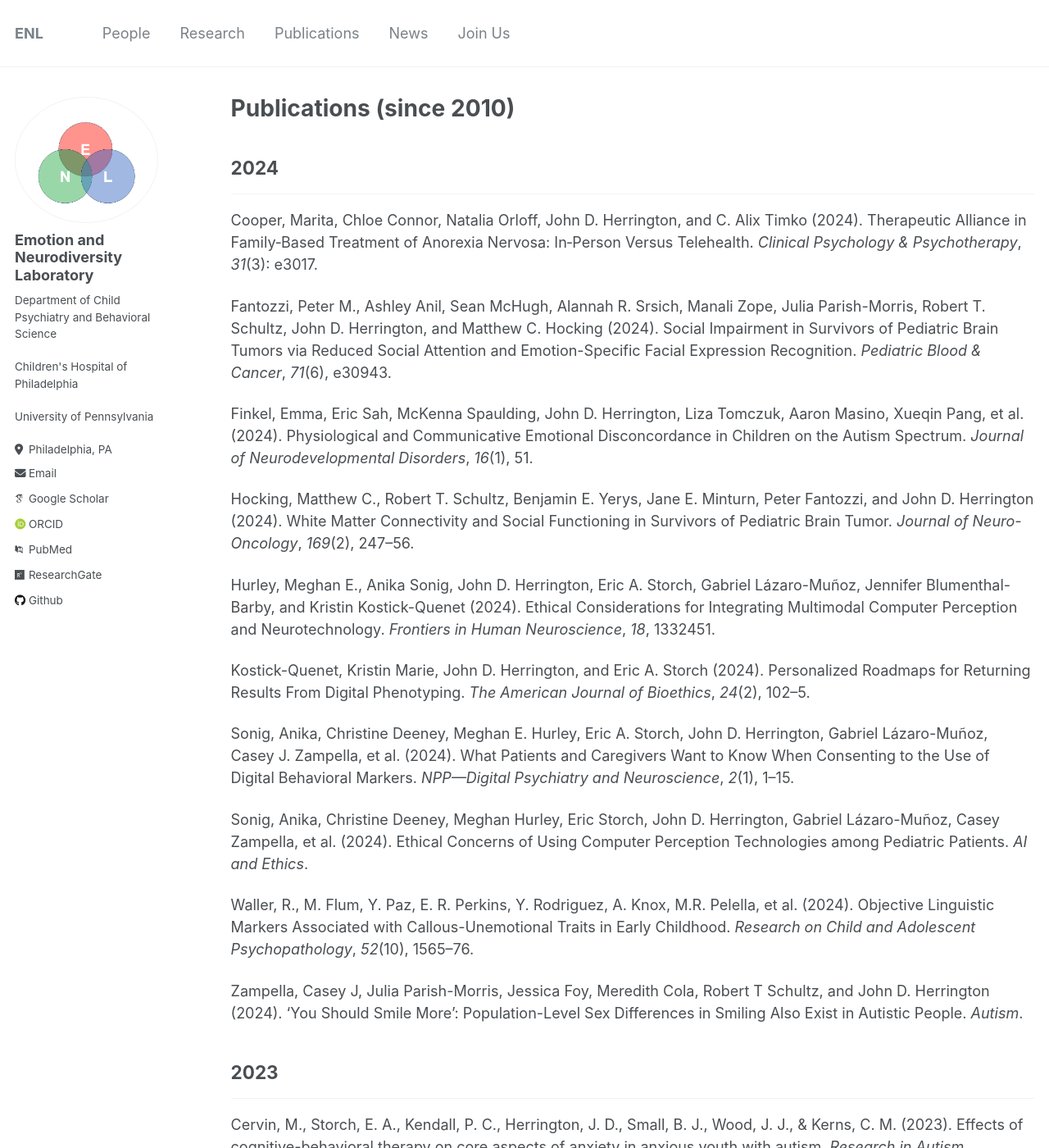
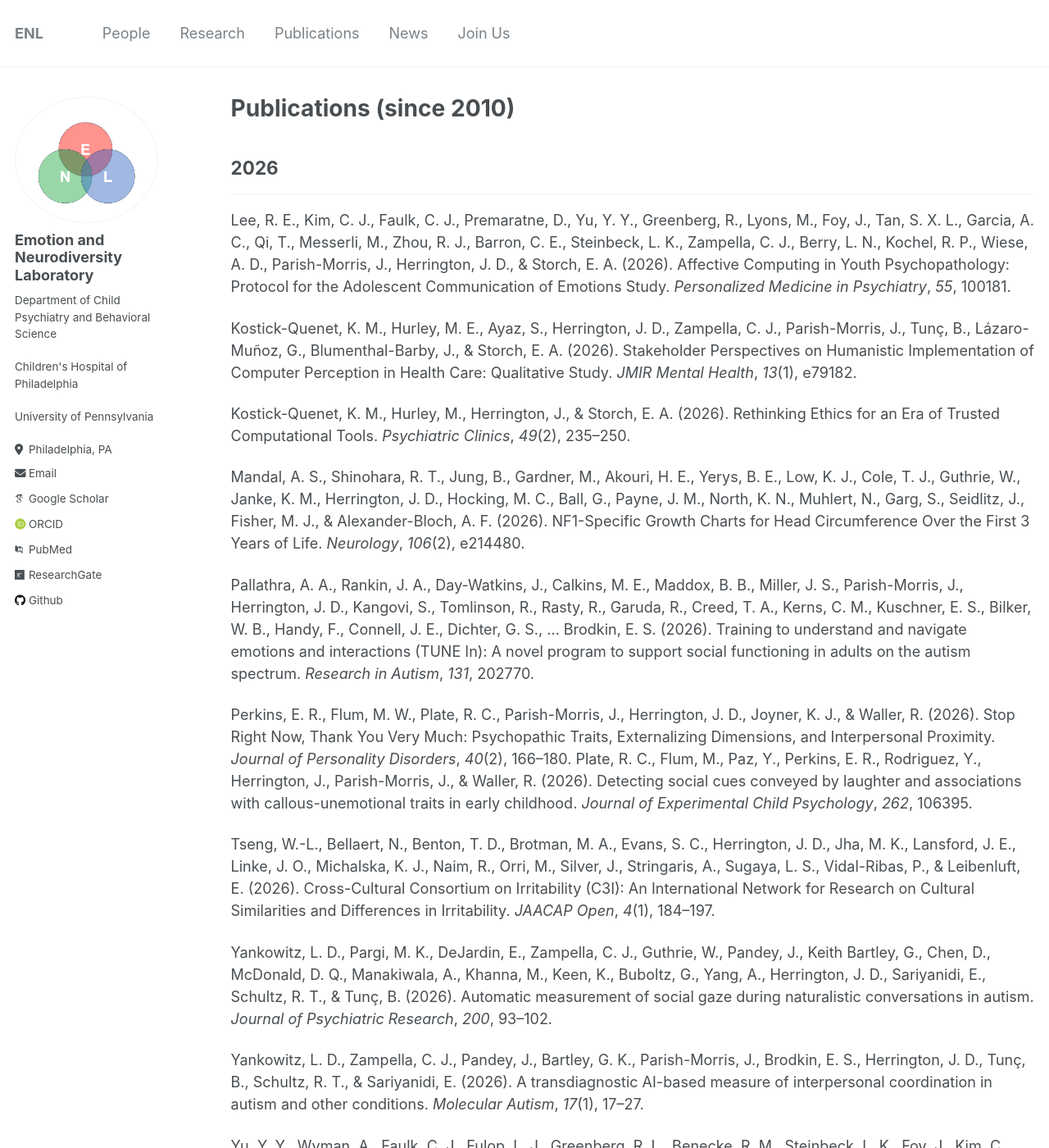
Before and after one commit to emotionneurodiversitylab/emotionneurodiversitylab.github.io, a Jekyll site: the page built from _pages/publications.md, in a window 1280 px wide and 1400 px high. Shown: the whole window at 82% size. Built offline with Jekyll 4.4.1, drawn with Linux system fonts in a browser that asks for light colours; some web fonts are replaced; some of the changed text lies outside the part shown.

Commit message:
Update publications.md
Brought references to August 2026

```diff
--- a/_pages/publications.md
+++ b/_pages/publications.md
@@ -4,6 +4,41 @@ title: "Publications (since 2010)"
 permalink: /publications/
 author_profile: true
 ---
+
+2026
+---
+---
+Lee, R. E., Kim, C. J., Faulk, C. J., Premaratne, D., Yu, Y. Y., Greenberg, R., Lyons, M., Foy, J., Tan, S. X. L., Garcia, A. C., Qi, T., Messerli, M., Zhou, R. J., Barron, C. E., Steinbeck, L. K., Zampella, C. J., Berry, L. N., Kochel, R. P., Wiese, A. D., Parish-Morris, J., Herrington, J. D., & Storch, E. A. (2026). Affective Computing in Youth Psychopathology: Protocol for the Adolescent Communication of Emotions Study. *Personalized Medicine in Psychiatry*, *55*, 100181.
+
+Kostick-Quenet, K. M., Hurley, M. E., Ayaz, S., Herrington, J. D., Zampella, C. J., Parish-Morris, J., Tunç, B., Lázaro-Muñoz, G., Blumenthal-Barby, J., & Storch, E. A. (2026). Stakeholder Perspectives on Humanistic Implementation of Computer Perception in Health Care: Qualitative Study. *JMIR Mental Health*, *13*(1), e79182.
+
+Kostick-Quenet, K. M., Hurley, M., Herrington, J., & Storch, E. A. (2026). Rethinking Ethics for an Era of Trusted Computational Tools. *Psychiatric Clinics*, *49*(2), 235–250.
+
+Mandal, A. S., Shinohara, R. T., Jung, B., Gardner, M., Akouri, H. E., Yerys, B. E., Low, K. J., Cole, T. J., Guthrie, W., Janke, K. M., Herrington, J. D., Hocking, M. C., Ball, G., Payne, J. M., North, K. N., Muhlert, N., Garg, S., Seidlitz, J., Fisher, M. J., & Alexander-Bloch, A. F. (2026). NF1-Specific Growth Charts for Head Circumference Over the First 3 Years of Life. *Neurology*, *106*(2), e214480.
+
+Pallathra, A. A., Rankin, J. A., Day-Watkins, J., Calkins, M. E., Maddox, B. B., Miller, J. S., Parish-Morris, J., Herrington, J. D., Kangovi, S., Tomlinson, R., Rasty, R., Garuda, R., Creed, T. A., Kerns, C. M., Kuschner, E. S., Bilker, W. B., Handy, F., Connell, J. E., Dichter, G. S., … Brodkin, E. S. (2026). Training to understand and navigate emotions and interactions (TUNE In): A novel program to support social functioning in adults on the autism spectrum. *Research in Autism*, *131*, 202770.
+
+Perkins, E. R., Flum, M. W., Plate, R. C., Parish-Morris, J., Herrington, J. D., Joyner, K. J., & Waller, R. (2026). Stop Right Now, Thank You Very Much: Psychopathic Traits, Externalizing Dimensions, and Interpersonal Proximity. *Journal of Personality Disorders*, *40*(2), 166–180.
+Plate, R. C., Flum, M., Paz, Y., Perkins, E. R., Rodriguez, Y., Herrington, J., Parish-Morris, J., & Waller, R. (2026). Detecting social cues conveyed by laughter and associations with callous-unemotional traits in early childhood. *Journal of Experimental Child Psychology*, *262*, 106395.
+
+Tseng, W.-L., Bellaert, N., Benton, T. D., Brotman, M. A., Evans, S. C., Herrington, J. D., Jha, M. K., Lansford, J. E., Linke, J. O., Michalska, K. J., Naim, R., Orri, M., Silver, J., Stringaris, A., Sugaya, L. S., Vidal-Ribas, P., & Leibenluft, E. (2026). Cross-Cultural Consortium on Irritability (C3I): An International Network for Research on Cultural Similarities and Differences in Irritability. *JAACAP Open*, *4*(1), 184–197.
+
+Yankowitz, L. D., Pargi, M. K., DeJardin, E., Zampella, C. J., Guthrie, W., Pandey, J., Keith Bartley, G., Chen, D., McDonald, D. Q., Manakiwala, A., Khanna, M., Keen, K., Buboltz, G., Yang, A., Herrington, J. D., Sariyanidi, E., Schultz, R. T., & Tunç, B. (2026). Automatic measurement of social gaze during naturalistic conversations in autism. *Journal of Psychiatric Research*, *200*, 93–102.
+
+Yankowitz, L. D., Zampella, C. J., Pandey, J., Bartley, G. K., Parish-Morris, J., Brodkin, E. S., Herrington, J. D., Tunç, B., Schultz, R. T., & Sariyanidi, E. (2026). A transdiagnostic AI-based measure of interpersonal coordination in autism and other conditions. *Molecular Autism*, *17*(1), 17–27.
+
+Yu, Y. Y., Wyman, A., Faulk, C. J., Fulop, L. J., Greenberg, R. L., Benecke, R. M., Steinbeck, L. K., Foy, J., Kim, C., Emory, G. O., Fox, E., Storch, E. A., Zampella, C. J., Yerys, B. E., Schultz, R. T., Parish-Morris, J., Herrington, J. D., & Clements, C. C. (In Press). The Under-Identification of Autism in Females: A Review and Analysis of Sex-Based Scoring Differences Observed in Autism Diagnostic Observation Schedule (ADOS) Module 3. *Journal of Autism and Developmental Disorders*.
+
+Yu, Y. Y., Wyman, A., Faulk, C. J., Fulop, L. J., Greenberg, R. L., Benecke, R. M., Steinbeck, L. K., Foy, J., Kim, C., Emory, G. O., Storch, E. A., Zampella, C. J., Yerys, B. E., Schultz, R. T., Parish‐Morris, J., Herrington, J. D., & Clements, C. C. (2026). An Examination of Racial Bias in Scoring the Autism Diagnostic Observation Schedule (ADOS) Module 3: An Item Response Theory Analysis. *Autism Research*, *19*(2), e70155.
+
+2025
+---
+---
+Sonig, A., Deeney, C., Hurley, M., Storch, E., Herrington, J., Lázaro-Muñoz, G., Zampella, C., Tunc, B., Parish-Morris, J., Blumenthal-Barby, J., & Kostick-Quenet, K. (2025). Ethical concerns of using computer perception technologies among pediatric patients. *AI and Ethics*, *5*(4), 3593–3607.
+
+Spackman, E., Chetcuti, L., Baker, E. K., Ferguson, E. F., Yerys, B. E., Herrington, J. D., Frazier, T. W., Leekam, S. R., Hardan, A. Y., Harrington, J. W., & Uljarević, M. (2025). Transdiagnostic Examination of Interrelationships Between Anxiety, Insistence on Sameness and Compulsions. *Autism Research*, *18*(10), 1991–1998.
+
+Zampella, C. J., Parish-Morris, J., Foy, J., Cola, M., Schultz, R. T., & Herrington, J. D. (2025). “You should smile more”: Population-level sex differences in smiling also exist in autistic people. *Autism*, *29*(5), 1236–1245.
 
 2024
 ---
```
